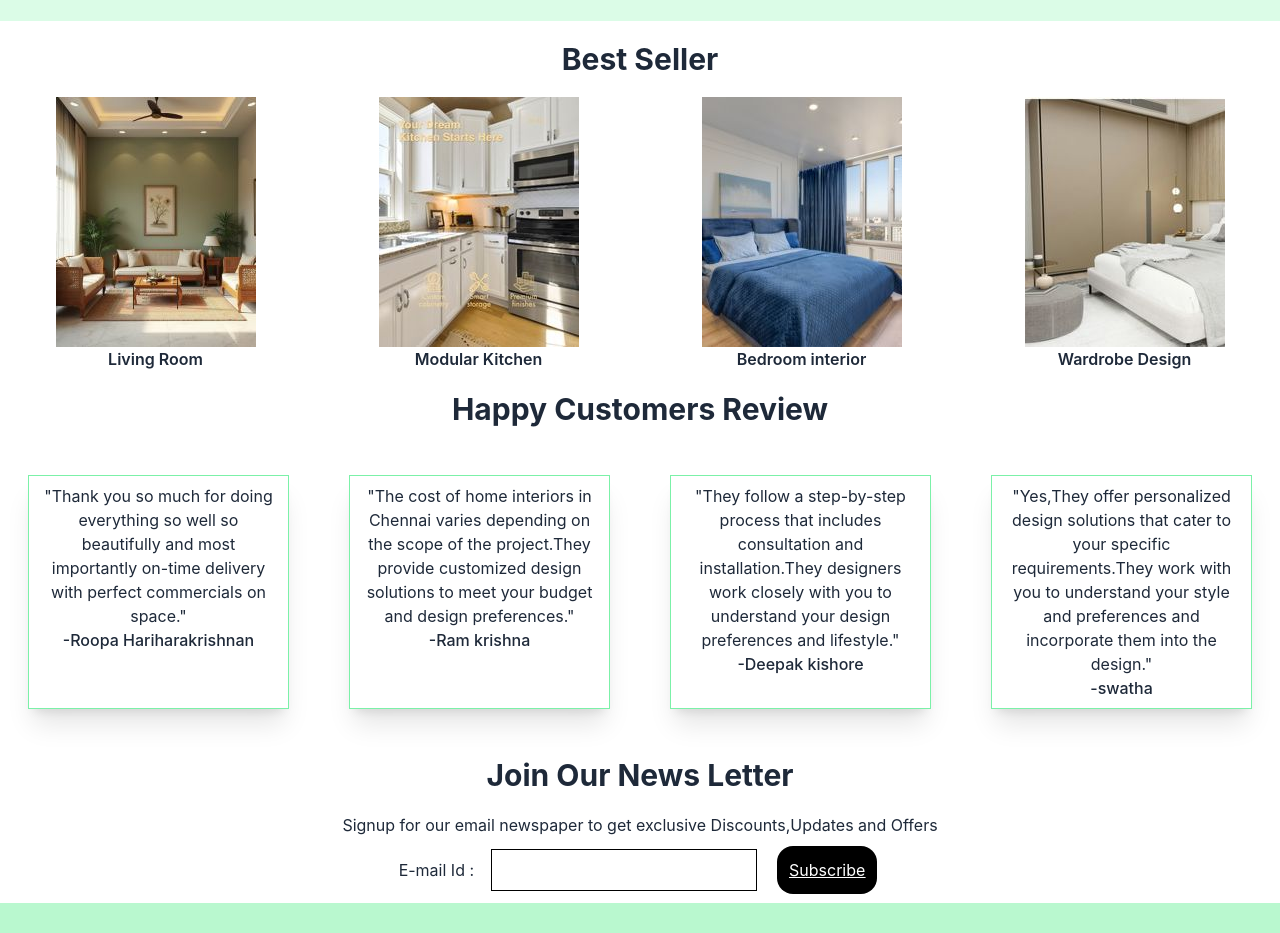
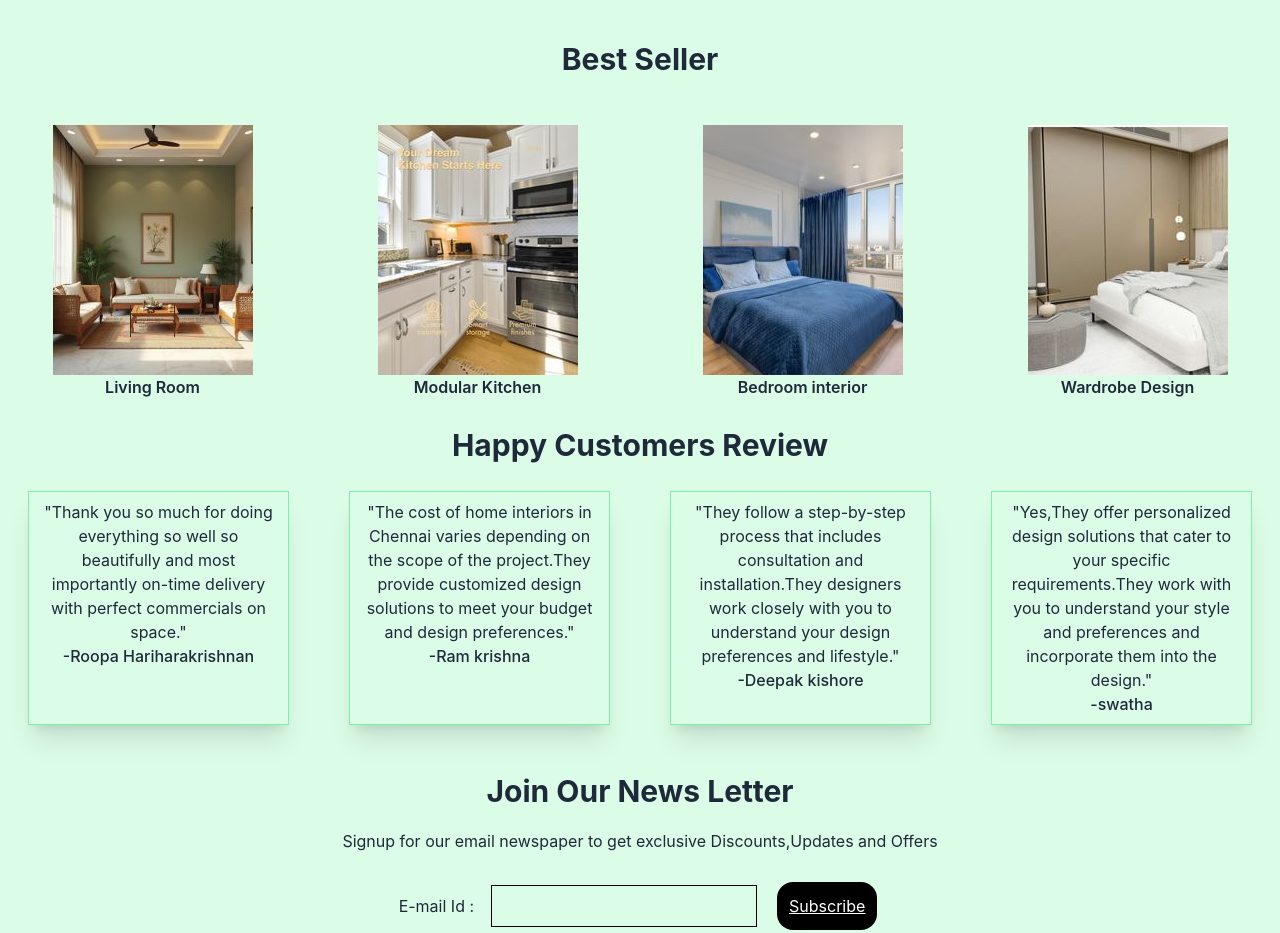
Before and after one commit to Asifsheik/Greenden_Tailwind_CSS, a website: page index.html in a window 1280 px wide. Shown: the part 811-1744 px from the top of the page. Drawn offline with Linux system fonts and the light colour scheme.

Commit message:
little update

```diff
--- a/index.html
+++ b/index.html
@@ -94,10 +94,10 @@
             </div>
         </div>
         <!-- best seller -->
-        <div class="text-center">
-            <h1 class="text-3xl font-bold flex justify-center m-5">Best Seller</h1>
+        <div class="text-center  bg-green-100">
+            <h1 class="text-3xl font-bold flex justify-center p-5">Best Seller</h1>
             <!-- image section -->
-            <div class="grid grid-cols-2 m-1 gap-5 md:grid-cols-4">
+            <div class="grid grid-cols-2 pt-7  gap-5 md:grid-cols-4">
 
                 <div class="bg-transparent">
                     <img src="./images/living.jpg" alt="Living Room"
@@ -126,9 +126,9 @@
             </div>
             <!-- customer reviews section-->
             <section>
-                <div class="text-center">
+                <div class="text-center  bg-green-100">
                     <div>
-                        <h1 class="text-3xl font-bold m-5 text-center">Happy Customers Review</h1>
+                        <h1 class="text-3xl font-bold  pt-7 text-center">Happy Customers Review</h1>
                     </div>
                     <div class="grid-cols-1 md:grid grid-cols-4 gap-5 p-2">
                         <div class="border border-green-300 shadow-xl hover:shadow-green-500 m-5 p-2">
@@ -153,10 +153,10 @@
         <!-- news section -->
          <section>
             <div>
-                <div class="text-center">
-                    <h1 class="text-3xl font-bold m-5 text-center">Join Our News Letter</h1>
+                <div class="text-center bg-green-100">
+                    <h1 class="text-3xl font-bold p-5 text-center">Join Our News Letter</h1>
                     <p>Signup for our email newspaper to get exclusive Discounts,Updates and Offers</p>
-                    <div>
+                    <div class="p-5">
                     <p class="inline">E-mail Id :</p>
                     <input type="text" class="border border-black p-2 m-3 w-55%">
                     <button class="bg-black text-white p-3 m-1 underline rounded-2xl" ><a href="#home">Subscribe</a></button>
```
Also changed, not shown: product_page.html (+5 -5 lines), src/output.css.
